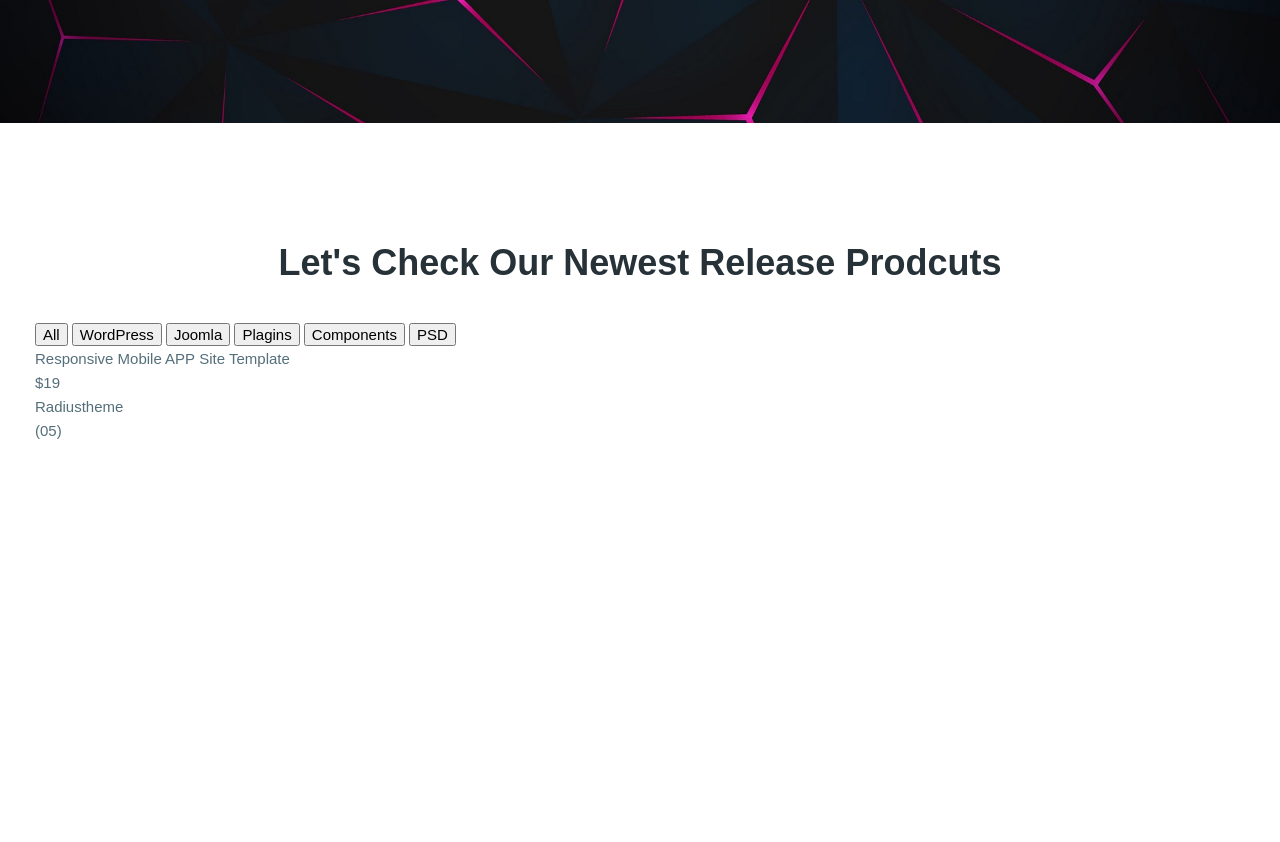
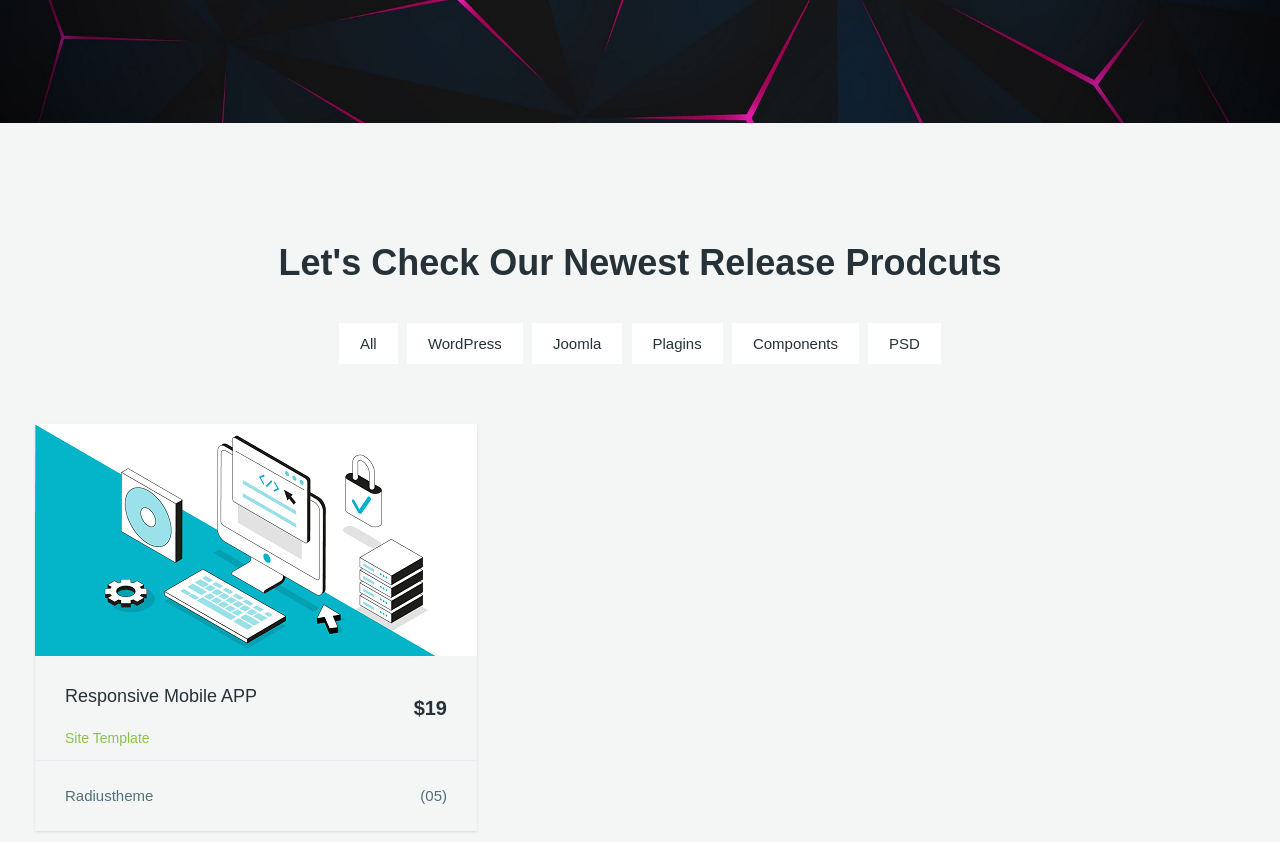
Before and after one commit to HelloSkills/moderno, a website: page app/index.html in a window 1280 px wide. Shown: the part 560-1402 px from the top of the page. Before the commit the page ends 1113 px from the top, so only its background shows below. Drawn offline with nearby package versions, Linux system fonts and the light colour scheme; files that its build step writes are made by us from their sources.

Commit message:
Product last 30min

```diff
--- a/app/index.html
+++ b/app/index.html
@@ -145,7 +145,7 @@
                 </div>
                 <div class="products__inner-box">
                     <div class="product__item">
-                        <div class="product__item-img" style="">
+                        <a class="product__item-img" style="background-image: url(images/content/product-item.png);"></a>
                             <div class="product__item-content">
                                 <div class="product__item-name">
                                     <a class="product__item-title" href="%">
@@ -168,7 +168,7 @@
                                     (05)
                                 </div>
                             </div>
-                        </div>
+
                     </div>
                 </div>
             </div>
--- a/app/scss/_global.scss
+++ b/app/scss/_global.scss
@@ -54,3 +54,13 @@ body {
     margin-bottom: 30px;
 
 }
+
+.title {
+    text-align: center;
+    color: $bg;
+    font-weight: 700;
+    font-style: 36px;
+    line-height: 60px;
+    margin-bottom: 30px;
+
+}
--- a/app/scss/style.scss
+++ b/app/scss/style.scss
@@ -14,6 +14,7 @@
 .header__text {
     margin-left: auto;
     margin-right: 50px;
+
     span {
         color: $red;
     }
@@ -53,10 +54,12 @@ background-color: $green;
 .menu__list {
     li {
         display: inline-block;
-        & + li {
+
+        &+li {
             margin-left: 30px;
         }
     }
+
     a {
         color: #fff;
         font-size: 14px;
@@ -78,22 +81,26 @@ background-color: $green;
     padding: 155px 0px 100px;
     color: #fff;
     text-align: center;
+
     &-title {
         margin-bottom: 10x;
         font-size: 48px;
         font-weight: 700;
         line-height: 72px;
     }
+
     &-text {
         margin-bottom: 50px;
         font-size: 20px;
         font-weight: 500;
         line-height: 30px;
     }
+
     &-form {
         max-width: 670px;
         margin: 0 auto;
         position: relative;
+
         input {
             display: block;
             width: 100%;
@@ -105,6 +112,7 @@ background-color: $green;
             outline: none;
             padding-left: 25px;
             padding-right: 60px;
+
             &:focus {
                 border: 3px solid $green;
             }
@@ -114,6 +122,7 @@ background-color: $green;
                 font-weight: 500;
             }
         }
+
         button {
             position: absolute;
             border: none;
@@ -131,9 +140,84 @@ background-color: $green;
 
 .products {
     padding: 110px 0;
+    background-color: $grey;
+}
+
+.products__inner-btn {
+    text-align: center;
+    margin-bottom: 60px;
+
+    button {
+        padding: 12px 21px;
+        border: none;
+        background-color: #fff;
+        color: $bg;
+        cursor: pointer;
+
+        &+button {
+            margin-left: 5px;
+        }
+    }
+}
+
+.product__item {
+    max-width: 442px;
+    width: 100%;
+    box-shadow: 0px 1px 2px 0px rgba(205, 214, 222, 0.75);
+
+&-img {
+        min-height: 232px;
+        background-repeat: no-repeat;
+        display: block;
+        background-position: center;
+        background-size: cover;
 
 }
 
-.prodects__title {
+ &-content {
+        display: flex;
+        justify-content: space-between;
+        padding: 10px 30px;
+        align-items: center;
+        min-height: 90px;
+        font-weight: 500;
+        border-bottom: 1px solid #e7ecf2;
+}
+
+&-name {
+        min-width: 310px;
+}
+
+&-title {
+        display: block;
         color: $bg;
+        line-height: 60px;
+        font-size: 18px;
 }
+
+&-category {
+    font-size: 14px;
+    color: $green;
+        display: block;
+}
+&-price {
+    font-size: 20px;
+    color: $bg;
+    font-weight: 700;
+}
+&-info {
+    display: flex;
+    justify-content: space-between;
+    align-items: center;
+    min-height: 70px;
+    padding: 10px 30px;
+
+}
+&-author {
+
+}
+}
+
+
+
+//end products
```
Also changed, not shown: app/images/content/product-item.png (added), app/images/content/user.png (added). Lines whose indentation alone changed are shown as unchanged.
